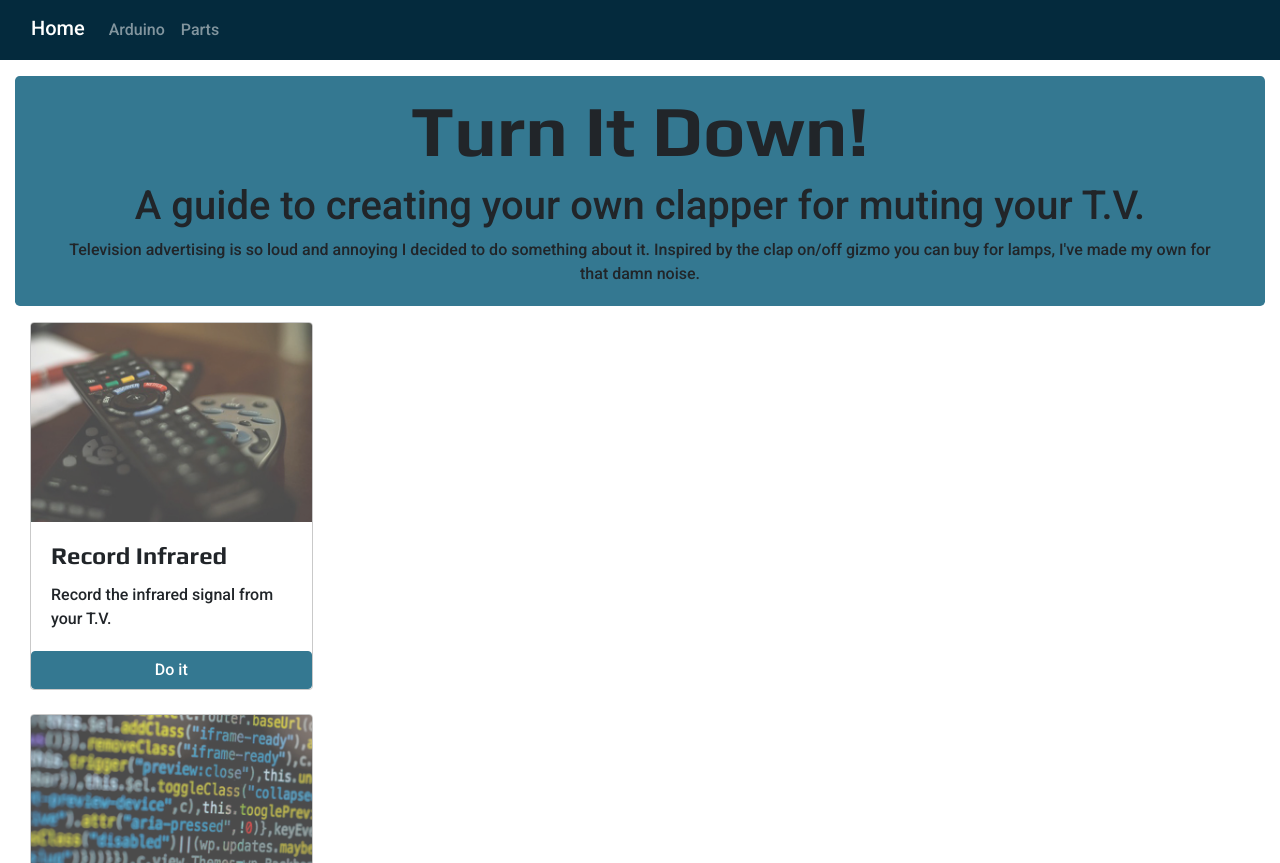
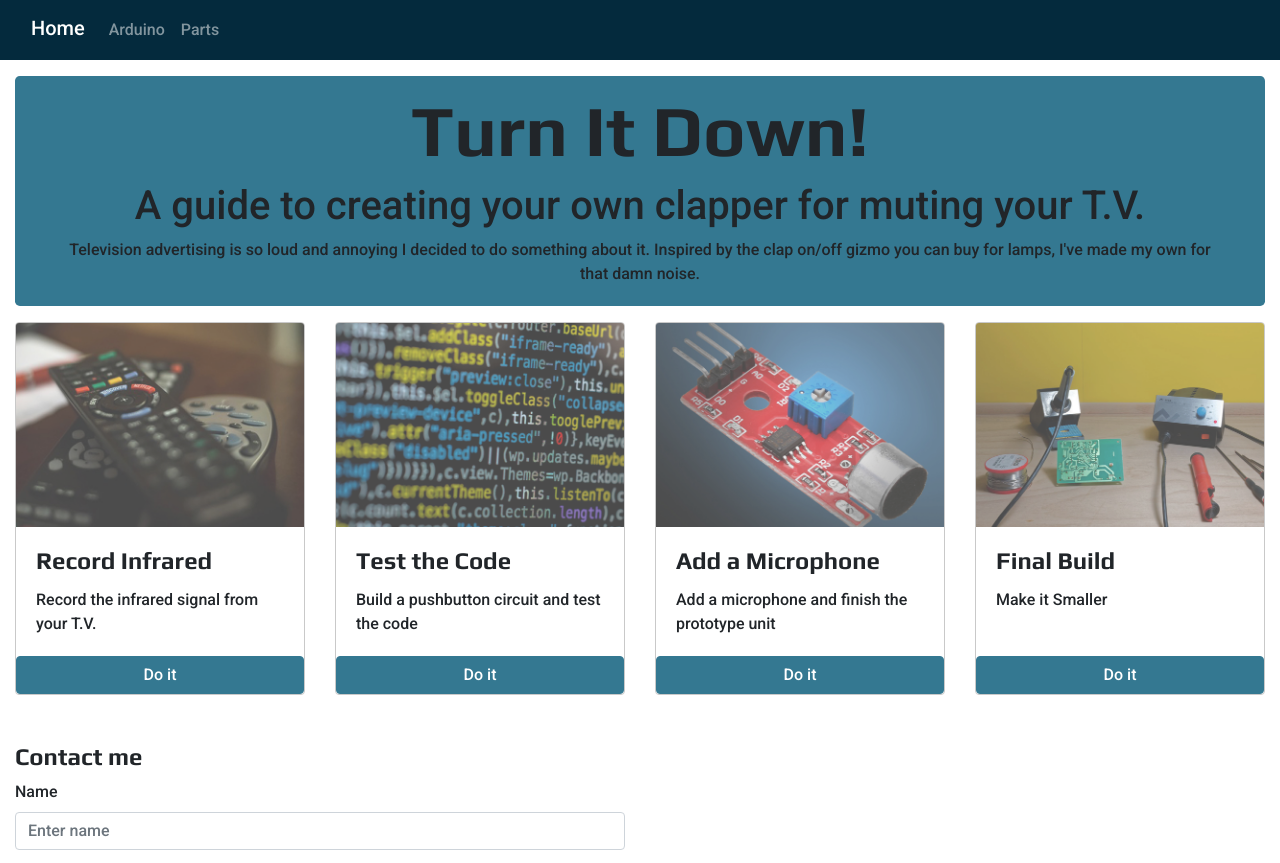
Before and after one commit to scowler1/scowler1.github.io, a plain HTML site: page index.html in a window 1280 px wide. Shown: the top 863 px of the page. Drawn offline with nearby package versions, Linux system fonts and the light colour scheme; some packages are replaced by stand-ins of ours; a script that the page names is missing.

Commit message:
Update index.html

```diff
--- a/index.html
+++ b/index.html
@@ -51,7 +51,7 @@
 
 		<!-- Page Features -->
 		<div class="container-fluid">
-			<div class="flex-row">
+			<div class="row">
 
 				<div class="col-lg-3 col-md-6 mb-4">
 					<div class="card h-100 border-secondary">
```
